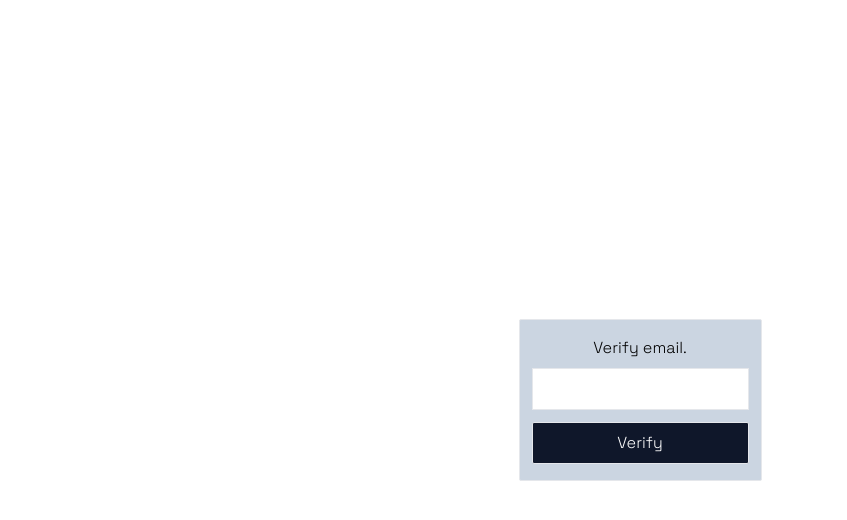
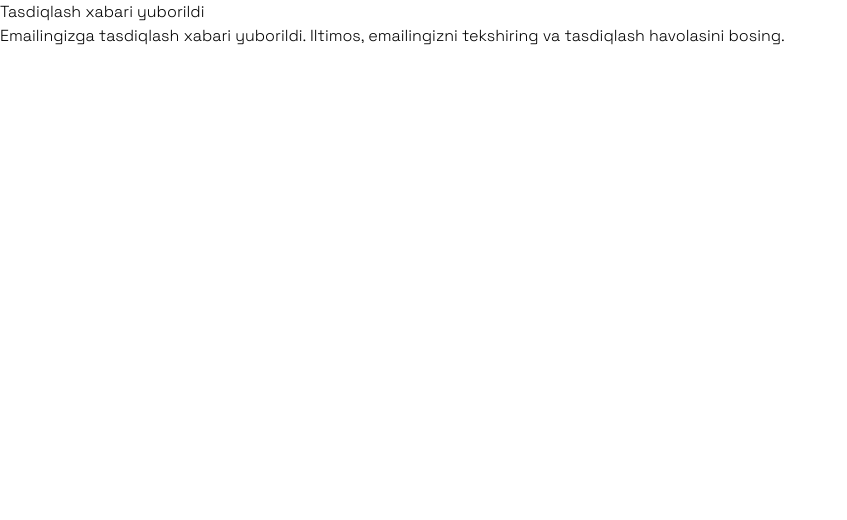
Before and after one commit to rustammdev/vue-quick-test-template, a Vue app: page /verify in a window 1280 px wide. Shown: the top 520 px of the page, without its empty margins (0-847 px from the left). Built offline with nearby package versions, Linux system fonts and the light colour scheme.

Commit message:
verify part complate

```diff
--- a/src/router/router.js
+++ b/src/router/router.js
@@ -4,6 +4,7 @@ import HomeView from "../views/HomeView.vue";
 import AuthView from "../views/AuthView.vue";
 import DashboardView from "../views/DashboardView.vue";
 import NotFonundView from "../views/NotFoundView.vue";
+import VerifySend from "../views/VerifySend.vue";
 import VerifyEmail from "../views/VerifyEmail.vue";
 import axios from "axios";
 
@@ -15,18 +16,20 @@ const auth = async (to, from, next) => {
         withCredentials: true,
       })
       .then((response) => {
+        console.log(response);
+
         if (response.data.authenticated) {
           localStorage.setItem("isAuthenticated", "true");
           next();
         } else {
           localStorage.removeItem("isAuthenticated");
-          next({ name: "Home" });
+          next({ name: "login" });
         }
       })
 
       .catch(() => {
         localStorage.removeItem("isAuthenticated");
-        next({ name: "Home" });
+        next({ name: "login" });
       });
   } else {
     next();
@@ -51,10 +54,21 @@ const routes = [
     component: DashboardView,
     beforeEnter: auth,
   },
-  { path: "/verify", name: "Verify", component: VerifyEmail },
+  {
+    path: "/verify/:token",
+    name: "VerifyEmail",
+    component: VerifyEmail,
+    props: true,
+  },
+  {
+    path: "/verify",
+    name: "Verify",
+    component: VerifySend,
+    props: true,
+  },
 
   // mavjud bo'lmagan route
-  { path: "/:pathMatch(.*)*", component: NotFonundView },
+  // { path: "/:pathMatch(.*)*", component: NotFonundView },
 ];
 
 const router = createRouter({
--- a/src/views/VerifyEmail.vue
+++ b/src/views/VerifyEmail.vue
@@ -1,72 +1,62 @@
+<template>
+  <div>
+    <h1>Verify Your Email</h1>
+    <p v-if="loading">Loading...</p>
+    <p v-else-if="verificationStatus === 'success'">
+      Verification successful!
+    </p>
+    <p v-else-if="verificationStatus === 'error'">
+      Verification failed. Please try again later.
+    </p>
+  </div>
+</template>
+
 <script setup>
-import { ref } from "vue";
-import LoadingVue from "../components/Loading.vue";
-import { useRouter } from "vue-router";
+import { ref, onMounted } from "vue";
+import { useRouter, useRoute } from "vue-router";
 
-const verify = ref();
+const router = useRouter();
+const route = useRoute();
+const token = route.params.token;
+const loading = ref(true);
+const verificationStatus = ref(null);
 const response = ref({});
-const loading = ref(false);
-const router = useRouter();
+const isVerify = localStorage.getItem("isVerify");
+if (isVerify) {
+  router.push("/d");
+}
 
-const fetchApi = async () => {
+onMounted(async () => {
   try {
-    loading.value = true;
-    const responseData = await fetch(
-      "http://localhost:7000/api/verify",
+    const res = await fetch(
+      `http://localhost:7000/api/verify/${token}`,
       {
-        method: "POST",
+        method: "GET",
         headers: {
           "Content-Type": "application/json",
         },
-        body: JSON.stringify({
-          verify: verify.value,
-        }),
         credentials: "include",
       }
     );
 
-    response.value = await responseData.json();
-    console.log(response.value);
-
-    if (response.value.status == "success") {
+    response.value = await res.json();
+    if (response.value.status === "success") {
+      localStorage.setItem("isVerify", true);
+      verificationStatus.value = "success";
       router.push("/d");
-      console.log(response.value);
+    } else {
+      verificationStatus.value = "error";
     }
   } catch (error) {
-    response.value = { error: error.message };
+    verificationStatus.value = "error";
+    console.error("Verification error:", error);
   } finally {
     loading.value = false;
+    console.log(response.value);
   }
-};
-
-const onSubmit = async () => {
-  await fetchApi();
-  console.log(verify.value);
-};
+});
 </script>
 
-<template>
-  <div class="flex justify-center items-center min-h-screen">
-    <form class="border bg-slate-300 px-3 py-4 rounded-sm max-w-min">
-      <!-- username -->
-      <label class="flex flex-col text-center gap-2">
-        Verify email.
-        <input
-          type="text"
-          name="verify"
-          v-model="verify"
-          autocomplete="off"
-          class="border px-3 py-2 text-center" />
-      </label>
-      <button
-        class="border w-full px-3 py-2 bg-slate-900 text-white hover:bg-slate-800 rounded-sm flex justify-center items-center mt-3"
-        type="button"
-        @click="onSubmit">
-        <!-- Button bosilganda submit -->
-        <LoadingVue v-show="loading" />
-
-        <span v-show="!loading">Verify</span>
-      </button>
-    </form>
-  </div>
-</template>
+<style scoped>
+/* Qo'shimcha stil qo'shing */
+</style>
--- /dev/null
+++ b/src/views/VerifySend.vue
@@ -0,0 +1,19 @@
+<!-- src/views/EmailSent.vue -->
+<template>
+  <div>
+    <h1>Tasdiqlash xabari yuborildi</h1>
+    <p>
+      Emailingizga tasdiqlash xabari yuborildi. Iltimos, emailingizni
+      tekshiring va tasdiqlash havolasini bosing.
+    </p>
+  </div>
+</template>
+
+<script setup>
+import { useRouter } from "vue-router";
+const router = useRouter();
+const isVerify = localStorage.getItem("isVerify");
+if (isVerify) {
+  router.push("/d");
+}
+</script>
```
